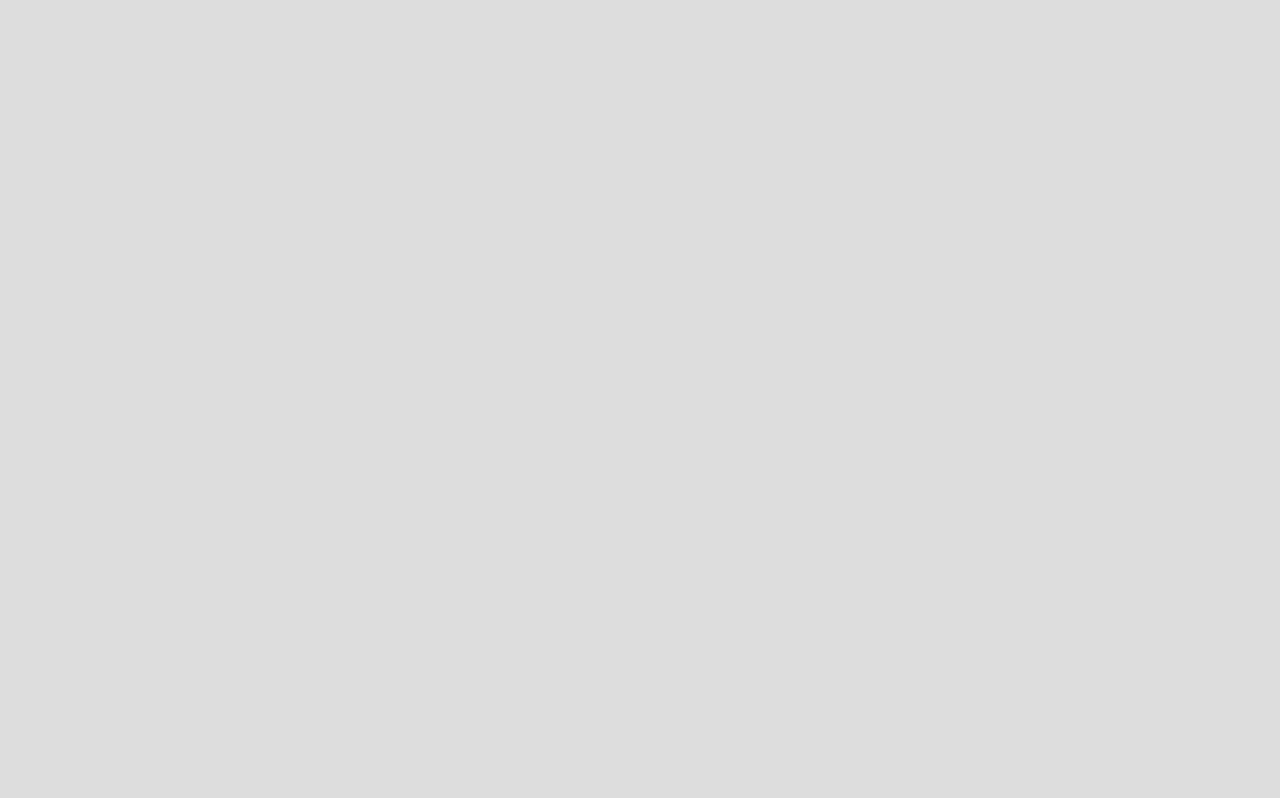
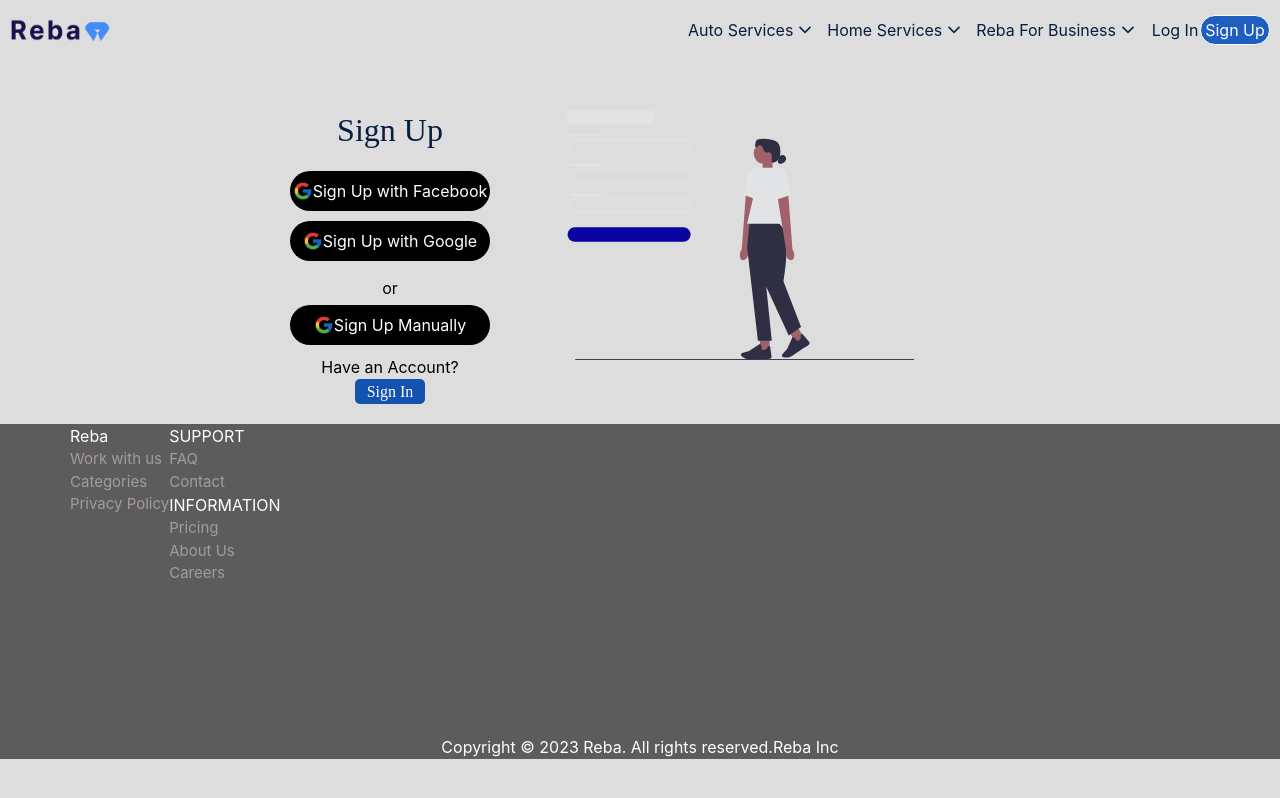
Before and after one commit to kun-lex/Hand-E, a React (Create React App) app: page /sign-up in a window 1280 px wide. Built offline with nearby package versions, Linux system fonts and the light colour scheme.

Commit message:
update signup page

```diff
--- a/src/components/Navbar.js
+++ b/src/components/Navbar.js
@@ -3,13 +3,20 @@
 import { Link } from "react-router-dom";
 import NewLogo from './images/Reba logo.png'
 import SelectCategory from './SelectCategory';
+import  styled  from 'styled-components';
 
 export default function Navbar(){
   function toggleMenu() {
     document.body.classList.toggle("open");
   };
+  const NavStyle = styled.div`
+        @media (max-width : 700px) {
+            background : #081E40;
+        }
+
+    `;
     return(
-      <div>
+      <NavStyle>
         <nav className="navbar">
           <Link to='/'>
           <div className="nav-title ml-[10px] w-full "><img className='object-contain' src={NewLogo} alt="logo" /></div>
@@ -81,7 +88,7 @@
               }}
             >Log In</a>
           </Link>
-          <Link>
+          <Link to="/sign-up">
             <a className='flex items-center cursor-pointer mr-[10px] '
               style={{
                 width : '70px',
@@ -97,9 +104,9 @@
           </Link>
           <button onClick={toggleMenu} className="burger"> </button>
         </nav>
-        <div className=' w-11/12 sm:w-[60%] mx-auto mt-[40px]  '>
+        <div className=' w-11/12 sm:w-[60%] mx-auto mt-[20px]  '>
           <SelectCategory/>
         </div>
-      </div>
+      </NavStyle>
     )
 }
--- a/src/components/SelectCategory.jsx
+++ b/src/components/SelectCategory.jsx
@@ -26,7 +26,7 @@
                 components={{
                     DropdownIndicator:() => null, IndicatorSeparator:() => null
                 }}
-                className='w-full '
+                className='w-full rounded-full '
             />
 
             <Select
@@ -34,11 +34,11 @@
                 components={{
                     DropdownIndicator:() => null, IndicatorSeparator:() => null
                 }}
-                className="text-black w-full rounded-[5px]"
+                className="text-black w-full rounded-l-lg"
                 placeholder="Location"
             />
 
-            <button className=' flex bg-[#081E40] rounded-[5px] w-9 h-9 items-center justify-center'><img src={search}  alt="search" /></button>
+            <button className=' flex bg-[#081E40] rounded-r-lg w-20 h-9 items-center justify-center'><img src={search}  alt="search" /></button>
         </WrapStyle>
     )
 }
--- a/src/pages/login.js
+++ b/src/pages/login.js
@@ -5,6 +5,7 @@
 import styled from 'styled-components';
 import Footer from '../components/Footer';
 import GoogleIcon from '../components/images/icons8-google-48.png'
+import { Link } from 'react-router-dom';
 
 export default function Login(){
     const WrapStyle = styled.div`
@@ -87,6 +88,7 @@
                             }}
                         > <img src={GoogleIcon} className=' w-[20px] h-[20px] flex items-center ' alt='google' /> Continue with Google</button>
                         <p className='text-black' >Don't have an Account ?</p>
+                        <Link to="/sign-up">
                             <button
                                 style={{
                                     display : 'flex',
@@ -102,6 +104,7 @@
                                     marginBottom: '20px'
                                 }}
                             >Sign Up</button>
+                        </Link>
                     </div>
                     <WrapStyle>
                         <div>
--- a/src/pages/signUp.js
+++ b/src/pages/signUp.js
@@ -1,7 +1,110 @@
+import styled from 'styled-components';
+import Footer from '../components/Footer';
+import NavbarOne from '../components/navbarOne';
+import SignUpImage from '../components/icons/undraw_sign_up_n6im.svg'
+import GoogleIcon from '../components/images/icons8-google-48.png'
+import { Link } from "react-router-dom";
+
 const SignUp = () => {
+    const WrapStyle = styled.div`
+    @media (max-width : 700px) {
+        display : none;
+
+    }
+    @media (min-width: 700px ){
+        display : flex;
+    }
+    `;
     return (
         <div>
+            <NavbarOne />
+            <div className='flex items-center justify-center w-full mt-[50px]'>
+                <div className='flex'>
+                    <div className='flex flex-col items-center'>
+                        <h1 style={{
+                            color:"#081E40",
+                            fontFamily : 'Sanchez',
+                            fontSize : '32px',
+                            lineHeight : '41px',
+                            marginBottom: '20px'
+                            }}>
+                            Sign Up
+                        </h1>
+                        <button
+                            style={{
+                                width: '200px',
+                                height: '40px',
+                                borderRadius: '32px',
+                                background: 'black',
+                                color: 'white',
+                                display: 'flex',
+                                alignItems: 'center',
+                                justifyContent: 'center',
+                                marginBottom: '10px'
+                            }}
+                        > <img src={GoogleIcon} className=' w-[20px] h-[20px] flex items-center ' alt='google' /> Sign Up with Facebook</button>
+                        <button
+                            style={{
+                                width: '200px',
+                                height: '40px',
+                                borderRadius: '32px',
+                                background: 'black',
+                                color: 'white',
+                                display: 'flex',
+                                alignItems: 'center',
+                                justifyContent: 'center',
+                                marginBottom: '10px'
+                            }}
+                        > <img src={GoogleIcon} className=' w-[20px] h-[20px] flex items-center ' alt='google' /> Sign Up with Google</button>
+                        <div className='flex items-center '>
+                            <h5 className=' p-[5px] ' >or</h5>
+                        </div>
+                        <button
+                            style={{
+                                width: '200px',
+                                height: '40px',
+                                borderRadius: '32px',
+                                background: 'black',
+                                color: 'white',
+                                display: 'flex',
+                                alignItems: 'center',
+                                justifyContent: 'center',
+                                marginBottom: '10px'
+                            }}
+                        > <img src={GoogleIcon} className=' w-[20px] h-[20px] flex items-center ' alt='google' /> Sign Up Manually </button>
+                        <p className='text-black' >Have an Account?</p>
+                        <Link to="/sign-up">
+                            <button
+                                style={{
+                                    display : 'flex',
+                                    width : '70px',
+                                    height : '25px',
+                                    borderRadius : '5px',
+                                    background :'#1352B0',
+                                    color : 'white',
+                                    alignItems : 'center',
+                                    justifyContent : 'center',
+                                    textAlign : 'center',
+                                    fontFamily : 'Forum',
+                                    marginBottom: '20px'
+                                }}
+                            >Sign In</button>
+                        </Link>
+                    </div>
+                    <WrapStyle>
+                        <div>
+                        <img
+                        style={{
+                        width:'500px',
+                        height: "250px",
+                        }}
+                        src={SignUpImage} alt='sign up' />
+                        </div>
+                    </WrapStyle>
 
+                </div>
+            </div>
+            <Footer/>
         </div>
     )
 }
```
Lines whose indentation alone changed are shown as unchanged.
